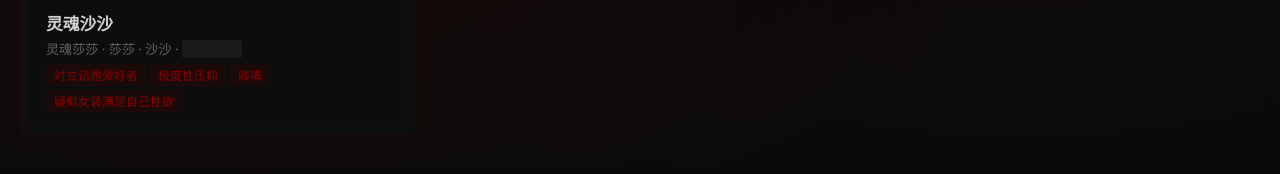
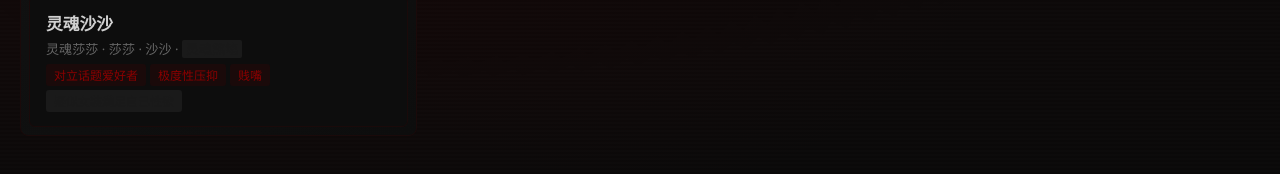
Before and after one commit to NomadAyannami/13-cyber-graveyard, a plain HTML site: page index.html in a window 1280 px wide. Shown: the part 430-604 px from the top of the page. Drawn offline with Linux system fonts and the light colour scheme.

Commit message:
fix: 疑似女装标签标黑效果

```diff
--- a/index.html
+++ b/index.html
@@ -233,6 +233,15 @@
     border-radius: 3px;
     font-size: 0.75rem;
   }
+  .person-card .tag.heimu-tag {
+    background: #1a1a1a;
+    color: #1a1a1a;
+    cursor: default;
+    transition: color 0.25s;
+  }
+  .person-card .tag.heimu-tag:hover {
+    color: #c0c0c0;
+  }
 
   /* ===== Modal / Detail View ===== */
   .modal-overlay {
@@ -409,7 +418,7 @@
 
 <script>
 // ===== 赛博墓地数据（内嵌，无需外部请求） =====
-const GRAVEYARD_DATA = {"people":[{"name":"灵魂沙沙","昵称":"灵魂沙沙","外号":"灵魂莎莎，莎莎，沙沙，<span class=\"heimu\" title=\"你知道的太多了\">灵魂煞笔</span>","QQ":"2088787829","性别":"男","学历":"博士在读","来源":"原初神人","tags":["对立话题爱好者","极度性压抑","贱嘴","疑似女装满足自己性欲"],"deeds":[{"title":"造女群友黄谣","description":"无中生有，恶意中伤女群友"},{"title":"对立话题爱好者","description":"积极参与包括但不限于男女对立、多元性别对立等各类对立话题"},{"title":"男性沙文主义","description":"喜好高高在上对群友指指点点"},{"title":"言行不一","description":"嘴上抨击LGBT，<span class=\"heimu\" title=\"疑似通过女装满足自己的性欲\">实际上穿女装满足自己的性压抑</span>"}],"media":["media/QQ资料截图.jpg"],"dir":"灵魂沙沙"}],"sources":{"原初神人":["灵魂沙沙"]}};
+const GRAVEYARD_DATA = {"people":[{"name":"灵魂沙沙","昵称":"灵魂沙沙","外号":"灵魂莎莎，莎莎，沙沙，<span class=\"heimu\" title=\"你知道的太多了\">灵魂煞笔</span>","QQ":"2088787829","性别":"男","学历":"博士在读","来源":"原初神人","tags":["对立话题爱好者","极度性压抑","贱嘴"],"heimu_tags":[{"text":"疑似女装满足自己性欲","title":"疑似通过女装满足自己的性欲"}],"deeds":[{"title":"造女群友黄谣","description":"无中生有，恶意中伤女群友"},{"title":"对立话题爱好者","description":"积极参与包括但不限于男女对立、多元性别对立等各类对立话题"},{"title":"男性沙文主义","description":"喜好高高在上对群友指指点点"},{"title":"言行不一","description":"嘴上抨击LGBT，<span class=\"heimu\" title=\"疑似通过女装满足自己的性欲\">实际上穿女装满足自己的性压抑</span>"}],"media":["media/QQ资料截图.jpg"],"dir":"灵魂沙沙"}],"sources":{"原初神人":["灵魂沙沙"]}};
 
 let DATA = GRAVEYARD_DATA;
 
@@ -486,6 +495,7 @@ function render(searchTerm) {
                 ${aliases.length ? `<div class="aliases">${renderAliases(aliases)}</div>` : ''}
                 <div class="tags">
                   ${tags.slice(0, 4).map(t => `<span class="tag">${escapeHtml(t)}</span>`).join('')}
+                  ${(p.heimu_tags || []).map(h => `<span class="tag heimu-tag" title="${h.title}">${h.text}</span>`).join('')}
                 </div>
               </div>
             `;
@@ -554,6 +564,7 @@ function showDetail(name) {
       <div class="section-title">🏷️ 标签</div>
       <div style="display:flex;flex-wrap:wrap;gap:4px;margin-bottom:12px;">
         ${tags.map(t => `<span class="tag" style="background:#1a0a0a;color:#8b0000;padding:2px 8px;border-radius:3px;font-size:0.8rem;">${escapeHtml(t)}</span>`).join('')}
+        ${(p.heimu_tags || []).map(h => `<span class="heimu" style="padding:2px 8px;border-radius:3px;font-size:0.8rem;display:inline-block;" title="${h.title}">${h.text}</span>`).join('')}
       </div>
     ` : ''}
 
```
